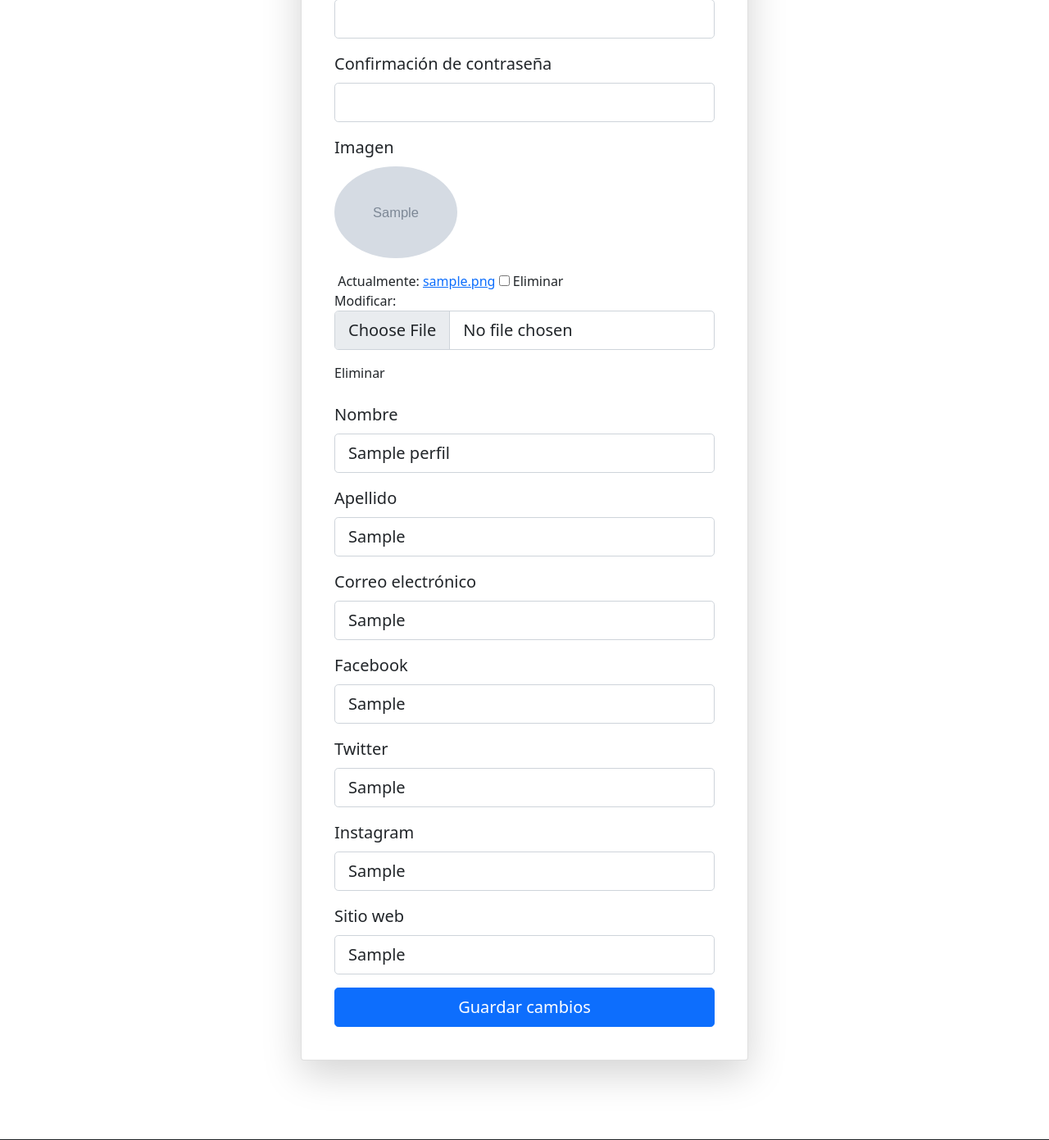
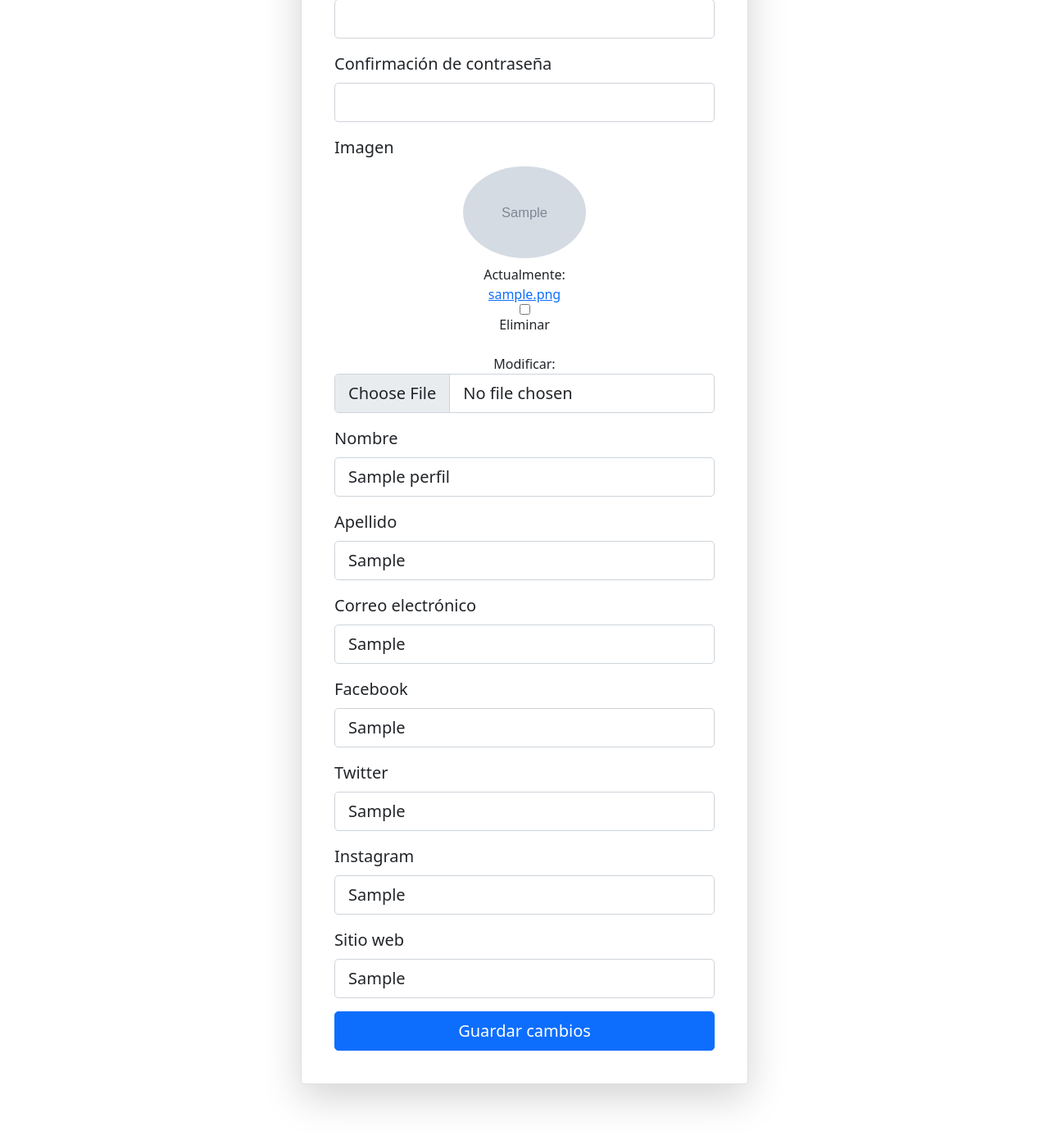
Before and after one commit to Zero9BSC/proyecto_final_django, a Django app: page /editar_usuario/ in a window 1280 px wide. Shown: the part 389-1780 px from the top of the page at 82% size. Run offline with Django 4.2, Linux system fonts and the light colour scheme; a user stored in the database is signed in; tables that the repository leaves empty hold one stand-in row (values such as "Sample post"); grey boxes marked "Sample" are stand-in pictures; some libraries are stand-ins or nearby versions.

Commit message:
admin_update.html

```diff
--- a/my_blog/Home/templates/admin_update.html
+++ b/my_blog/Home/templates/admin_update.html
@@ -24,22 +24,15 @@
                             {{ form.password2 | add_class:"form-control form-control-lg" }}
                         </div>
                         <div class="mb-3">
-                            <label class="form-label fs-5">Imagen</label>
-                            {% if imagen_pequena_url %}
-                                <div class="mb-3">
-                                    <img src="{{ imagen_pequena_url }}" class="rounded-circle" alt="Imagen de perfil" style="max-width: 150px; max-height: 150px;">
-                                </div>
-                                <div class="mb-3">
-                                    <label class="form-label"></label>
-                                    {{ form2.imagen }}
-                                </div>
-                                <div class="mb-3">
-                                    <label class="form-label">Eliminar</label>
-                                </div>
-                            {% else %}
-                                <div class="placeholder">No hay imagen de perfil</div>
+                            <label for="id_imagen" class="form-label fs-5">Imagen</label>
+                            <div class="d-flex align-items-center flex-column">
+                                {% if imagen_pequena_url %}
+                                    <div class="mb-2">
+                                        <img src="{{ imagen_pequena_url }}" class="rounded-circle" alt="Imagen de perfil" style="max-width: 150px; max-height: 150px;">
+                                    </div>
+                                {% endif %}
                                 {{ form2.imagen }}
-                            {% endif %}
+                            </div>
                         </div>
                         <div class="mb-3">
                             <label for="id_nombre" class="form-label fs-5">Nombre</label>
```
